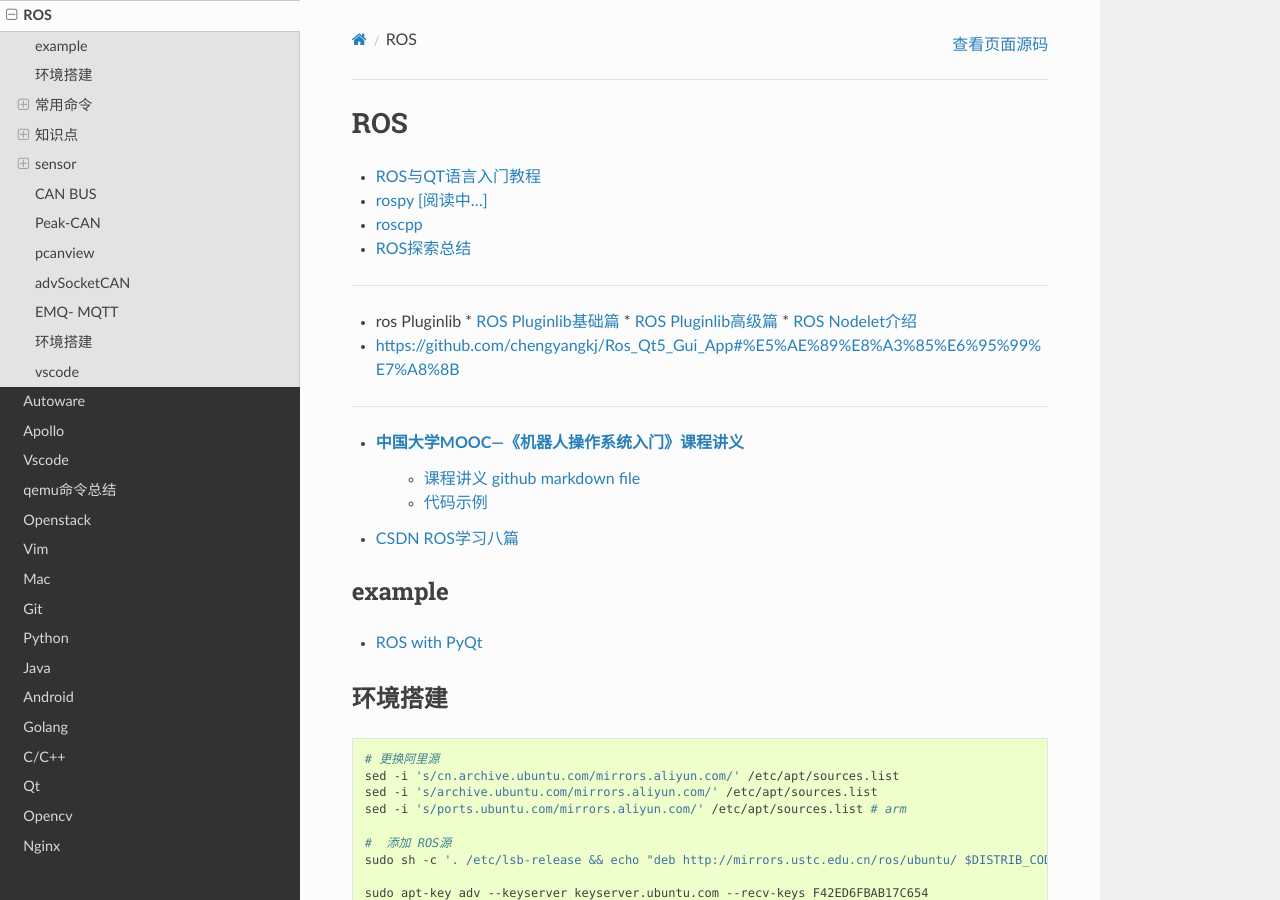
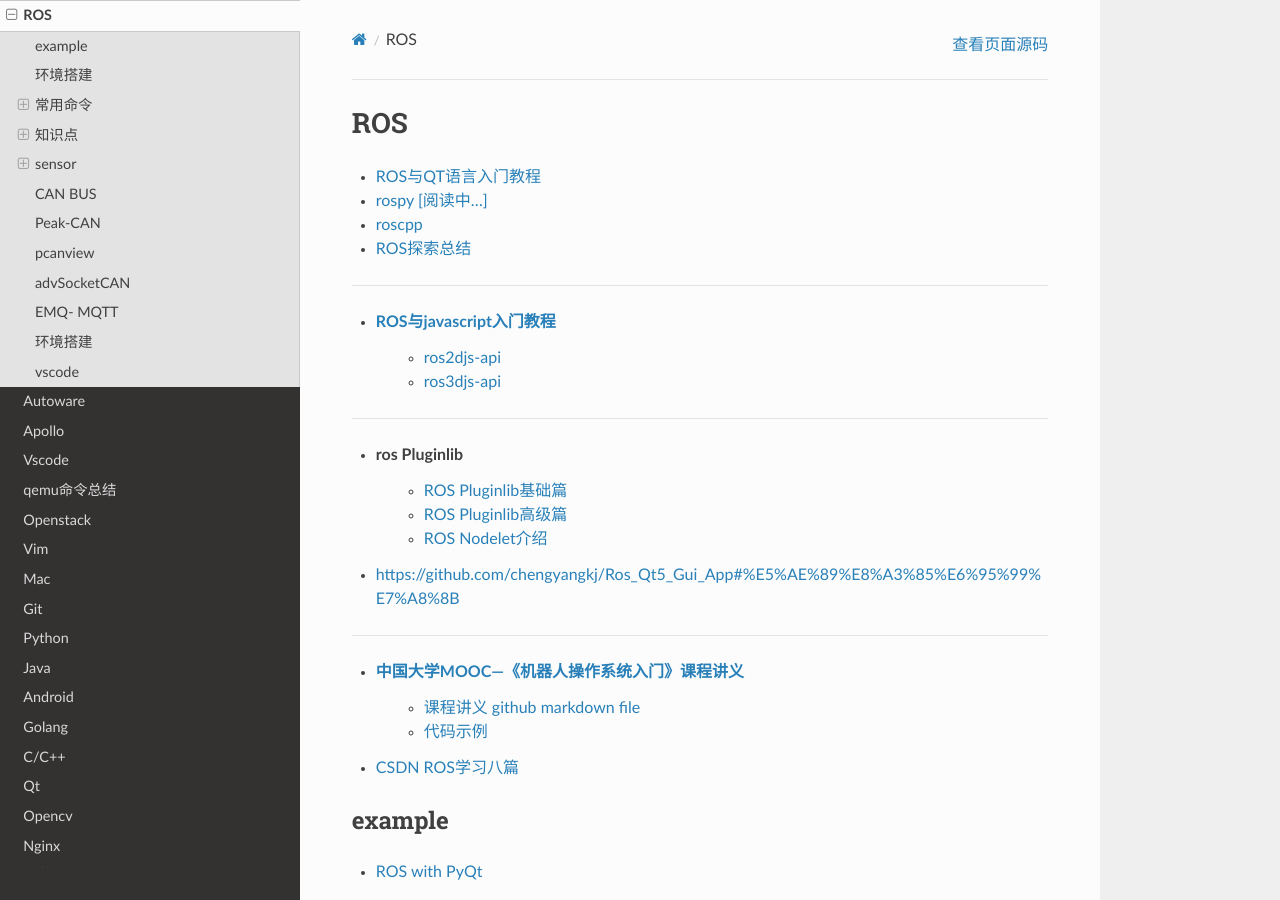
Before and after one commit to my-rds-store/my_space, a Sphinx documentation site: the page built from source/ros/index.rst, in a window 1280 px wide and 900 px high. Built offline with Sphinx 7.4.7 and the Read the Docs theme 2.0.0, drawn with Linux system fonts in a browser that asks for light colours.

Commit message:
update ...

```diff
--- a/source/qt/index.rst
+++ b/source/qt/index.rst
@@ -198,6 +198,7 @@ StyleSheet
 
 
 .. code:: sh
+
     sudo apt-get install ttf-wqy-zenhei fonts-wqy-microhei #安装字体
 
     fc-list # 查看字体命令
--- a/source/ros/index.rst
+++ b/source/ros/index.rst
@@ -11,10 +11,16 @@ ROS
 
 ------
 
+* `ROS与javascript入门教程 <https://www.ncnynl.com/archives/201709/2124.html>`_
+    * `ros2djs-api <http://robotwebtools.org/jsdoc/ros2djs/current/index.html>`_
+    * `ros3djs-api <http://robotwebtools.org/jsdoc/ros3djs/current/index.html>`_
+
+------
+
 * ros Pluginlib
-  * `ROS Pluginlib基础篇 <https://zhuanlan.zhihu.com/p/100562982>`_
-  * `ROS Pluginlib高级篇 <https://zhuanlan.zhihu.com/p/101107305>`_
-  * `ROS Nodelet介绍  <https://zhuanlan.zhihu.com/p/103032444>`_
+    * `ROS Pluginlib基础篇 <https://zhuanlan.zhihu.com/p/100562982>`_
+    * `ROS Pluginlib高级篇 <https://zhuanlan.zhihu.com/p/101107305>`_
+    * `ROS Nodelet介绍  <https://zhuanlan.zhihu.com/p/103032444>`_
 
 * https://github.com/chengyangkj/Ros_Qt5_Gui_App#%E5%AE%89%E8%A3%85%E6%95%99%E7%A8%8B
 
```
